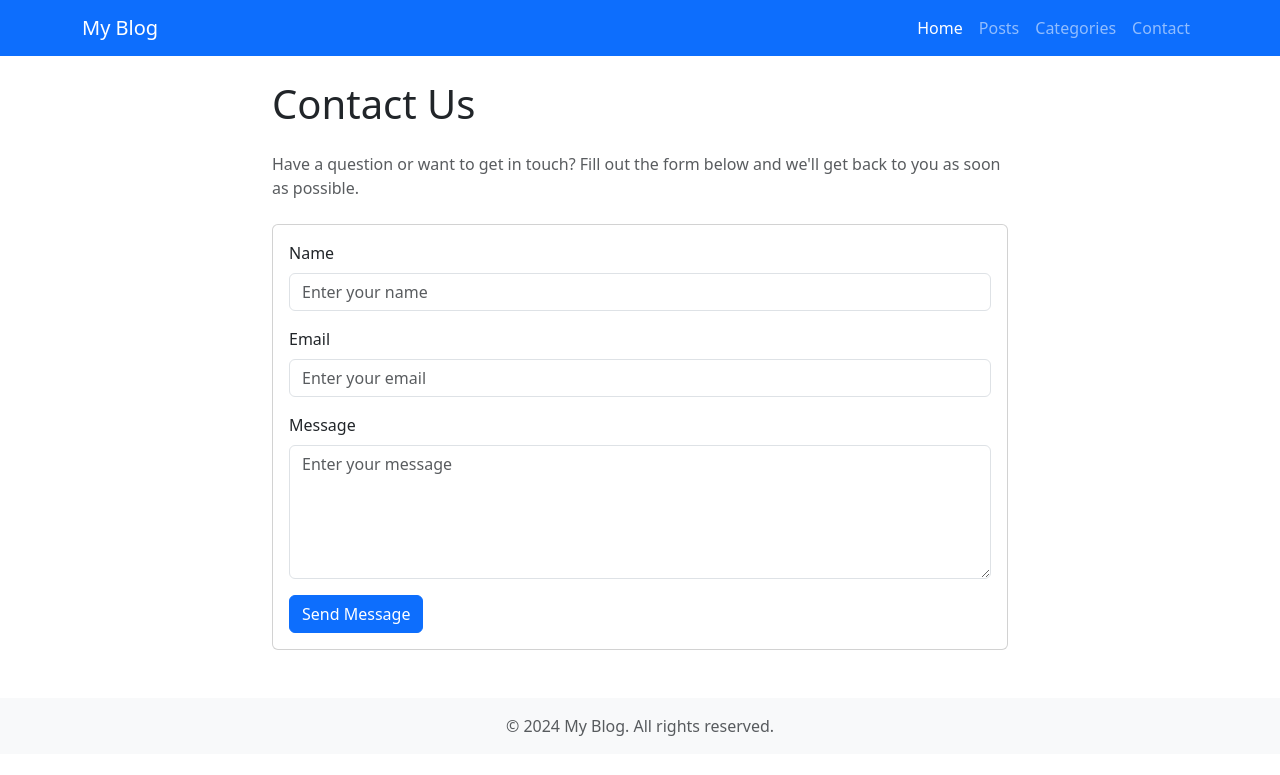
After one commit to Rashidov21/backend_online, a Django app: page /contact/ in a window 1280 px wide. The commit adds this page. Shown: the top 775 px of the page. Run offline with Django 5.2, Linux system fonts and the light colour scheme.

Commit message:
update blog

```diff
--- a/myblog/blog/admin.py
+++ b/myblog/blog/admin.py
@@ -1,7 +1,8 @@
 from django.contrib import admin
-from .models import Category,Comment,Post
+from .models import Category,Comment,Contact,Post
 # Register your models here.
 
 admin.site.register(Category)
 admin.site.register(Comment)
+admin.site.register(Contact)
 admin.site.register(Post)
--- a/myblog/blog/urls.py
+++ b/myblog/blog/urls.py
@@ -5,5 +5,9 @@ app_name = "blog"
 
 urlpatterns = [
     path("", views.homePage, name="home"),
-    # path("home", views.HomePageView.as_view(), name="home2"),
+    path("post/<int:post_id>/", views.postDetail, name="post_detail"),
+    path("posts/", views.postList, name="post_list"),
+    path("categories/", views.postCategories, name="post_categories"),
+    path("category/<str:category_name>/posts", views.categoryPosts, name="category_posts"),
+    path("contact/", views.contact, name="contact"),
 ]
--- a/myblog/blog/views.py
+++ b/myblog/blog/views.py
@@ -1,7 +1,8 @@
-from django.shortcuts import render
-from django.http import JsonResponse
+from django.shortcuts import render ,redirect
+from django.contrib import messages
+from django.http import HttpResponseRedirect
 from django.views.generic.base import TemplateView
-from .models import Category,Comment,Post
+from .models import Category,Comment,Contact,Post
 # Create your views here.
 
 # controller method
@@ -9,6 +10,47 @@ def homePage(request):
     posts = Post.objects.filter(published=True)
     return render(request, template_name="index.html", context={"posts":posts})
 
-# controller class
-# class HomePageView(TemplateView):
-#     template_name = "index.html"
+
+def postDetail(request,post_id):
+    post = Post.objects.get(id=post_id)
+    # comments = post.comments.all()
+    if request.method == "POST":
+        name = request.POST.get("name")
+        comment = request.POST.get("comment")
+        if name and comment:
+            Comment.objects.create(name=name,comment=comment,post=post)
+            messages.success(request, "Firk saqlandi !")
+            return HttpResponseRedirect(request.META.get('HTTP_REFERER'))
+        else:
+            messages.error(request, "Xatolik !")
+            return HttpResponseRedirect(request.META.get('HTTP_REFERER'))
+
+    return render(request, template_name="post_detail.html", context={"post":post})
+
+def postList(request):
+    posts = Post.objects.filter(published=True)
+    return render(request, template_name="post_list.html",context={"posts":posts})
+
+
+def postCategories(request):
+    categories = Category.objects.all()
+    return render(request, template_name="category_list.html", context={"categories":categories})
+
+def categoryPosts(request,category_name):
+    category = Category.objects.get(name=category_name)
+    posts = category.posts.all()
+    return render(request, template_name="post_list.html", context={"posts":posts})
+
+def contact(request):
+    if request.method == "POST":
+        name = request.POST.get("name")
+        email = request.POST.get("email")
+        message = request.POST.get("message")
+        if all([name,email,message]):
+            Contact.objects.create(name=name,email=email,message=message)
+            messages.success(request, "Xabar saqlandi !")
+            return redirect("/contact/")
+        else:
+            messages.error(request, "Xabar yuborilmadi, iltimos formani to'g'ri to'ldiring !")
+            return redirect("/contact/")
+    return render(request, template_name="contact.html")
--- /dev/null
+++ b/myblog/templates/base.html
@@ -0,0 +1,65 @@
+{% load static %}
+<!DOCTYPE html>
+<html lang="en">
+<head>
+    <meta charset="UTF-8">
+    <meta name="viewport" content="width=device-width, initial-scale=1.0">
+    <title>Home - My Blog</title>
+    <!-- Bootstrap CSS -->
+    <link href="https://cdn.jsdelivr.net/npm/bootstrap@5.3.0/dist/css/bootstrap.min.css" rel="stylesheet">
+</head>
+<body>
+    <!-- Navbar -->
+    <nav class="navbar navbar-expand-lg navbar-dark bg-primary">
+        <div class="container">
+            <a class="navbar-brand" href="index.html">My Blog</a>
+            <button class="navbar-toggler" type="button" data-bs-toggle="collapse" data-bs-target="#navbarNav" aria-controls="navbarNav" aria-expanded="false" aria-label="Toggle navigation">
+                <span class="navbar-toggler-icon"></span>
+            </button>
+            <div class="collapse navbar-collapse" id="navbarNav">
+                <ul class="navbar-nav ms-auto">
+                    <li class="nav-item">
+                        <a class="nav-link active" href="{% url 'blog:home' %}">Home</a>
+                    </li>
+                    <li class="nav-item">
+                        <a class="nav-link" href="{% url 'blog:post_list' %}">Posts</a>
+                    </li>
+                    <li class="nav-item">
+                        <a class="nav-link" href="{% url 'blog:post_categories' %}">Categories</a>
+                    </li>
+                    <li class="nav-item">
+                        <a class="nav-link" href="{% url 'blog:contact' %}">Contact</a>
+                    </li>
+                </ul>
+            </div>
+        </div>
+    </nav>
+
+    {% if messages %}
+    <div class="container mt-5">
+        <div class="card">
+            <ul class="messages">
+                {% for message in messages %}
+                    <li{% if message.tags %} class="{{ message.tags }}"{% endif %}>
+                        {{ message }}
+                    </li>
+                {% endfor %}
+            </ul>
+        </div>
+    </div>
+    {% endif %}
+{% block content %}
+
+{% endblock content %}
+
+    <!-- Footer -->
+    <footer class="bg-light text-center py-3 mt-5">
+        <div class="container">
+            <p class="text-muted mb-0">&copy; 2024 My Blog. All rights reserved.</p>
+        </div>
+    </footer>
+
+    <!-- Bootstrap JS -->
+    <script src="https://cdn.jsdelivr.net/npm/bootstrap@5.3.0/dist/js/bootstrap.bundle.min.js"></script>
+</body>
+</html>
--- /dev/null
+++ b/myblog/templates/contact.html
@@ -0,0 +1,34 @@
+{% extends 'base.html' %}
+{% block content %}
+    <!-- Content -->
+    <div class="container mt-4">
+        <div class="row justify-content-center">
+            <div class="col-md-8">
+                <h1 class="mb-4">Contact Us</h1>
+                <p class="text-muted mb-4">Have a question or want to get in touch? Fill out the form below and we'll get back to you as soon as possible.</p>
+
+                <div class="card">
+                    <div class="card-body">
+                        <form action="" method="post">
+                            {% csrf_token %}
+                            <div class="mb-3">
+                                <label for="contactName" class="form-label">Name</label>
+                                <input type="text" name="name" class="form-control" id="contactName" placeholder="Enter your name" required>
+                            </div>
+                            <div class="mb-3">
+                                <label for="contactEmail" class="form-label">Email</label>
+                                <input type="email" name="email" class="form-control" id="contactEmail" placeholder="Enter your email" required>
+                            </div>
+                            <div class="mb-3">
+                                <label for="contactMessage" class="form-label">Message</label>
+                                <textarea class="form-control" name="message" id="contactMessage" rows="5" placeholder="Enter your message" required></textarea>
+                            </div>
+                            <button type="submit" class="btn btn-primary">Send Message</button>
+                        </form>
+                    </div>
+                </div>
+            </div>
+        </div>
+    </div>
+
+{% endblock %}
```
Also changed, not shown: myblog/blog/models.py (+12 -0 lines), myblog/templates/auth/login.html (deleted, +0 -11 lines), myblog/templates/category_detail.html (added, +118 -0 lines), myblog/templates/category_list.html (added, +26 -0 lines), myblog/templates/index.html (+40 -19 lines), myblog/templates/post_detail.html (added, +61 -0 lines), myblog/templates/post_list.html (added, +31 -0 lines), myblog/blog/migrations/0002_alter_category_options_post_created_at_and_more.py (added), myblog/blog/migrations/0003_category_about_text.py (added), myblog/blog/migrations/0004_contact.py (added), myblog/db.sqlite3.
